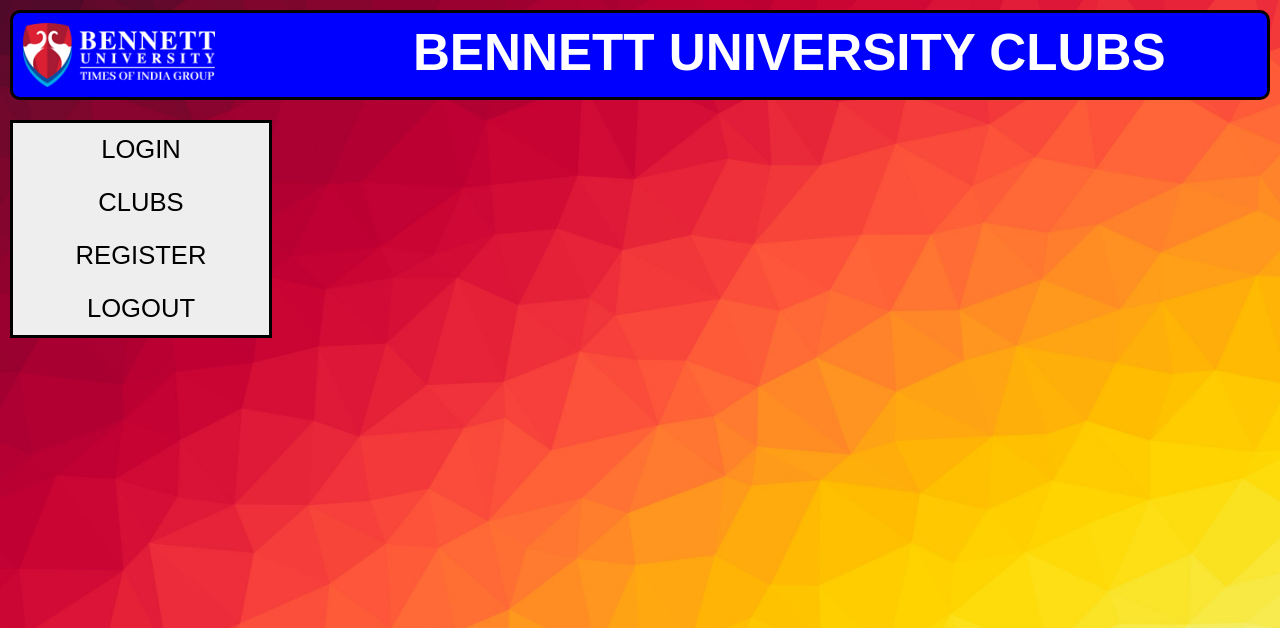
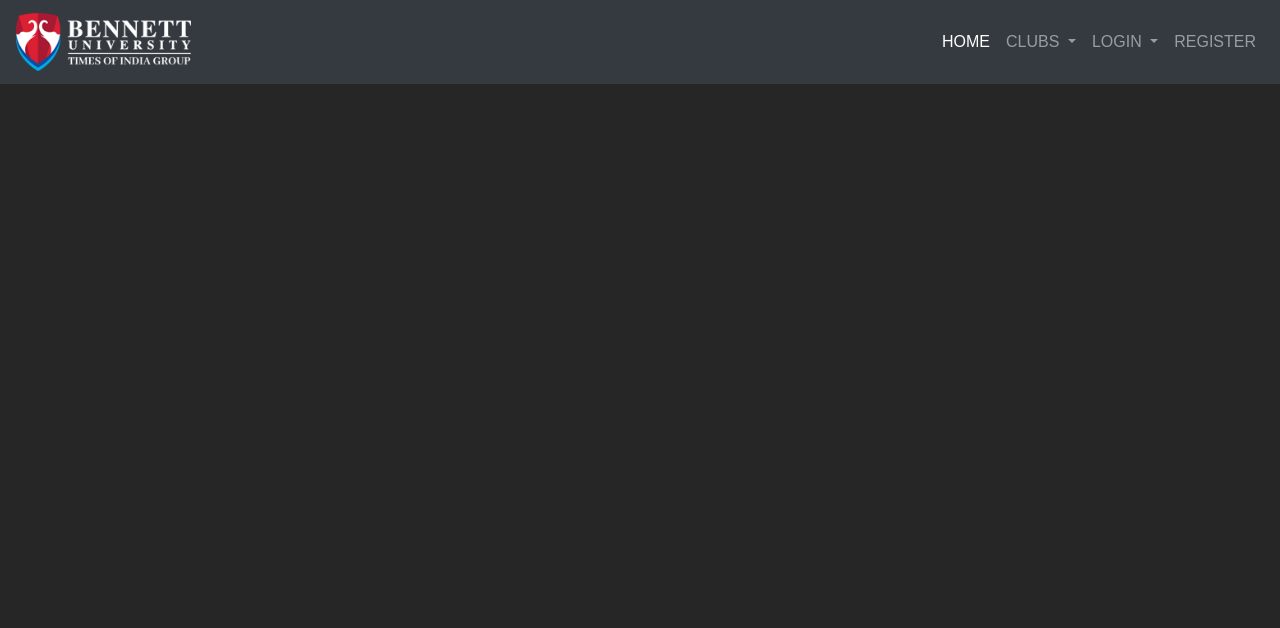
Before and after one commit to rithik-bh/unspammify, a Flask app: page /clubs/ in a window 1280 px wide. Shown: the top 628 px of the page. Run offline with Flask 2, Linux system fonts and the light colour scheme; some libraries are stand-ins or nearby versions.

Commit message:
Add files via upload
added requirements.txt
change block content to block body
added css (bootstrap responsive website)

```diff
--- a/database_init.txt
+++ b/database_init.txt
@@ -10,7 +10,6 @@
 );
 
 
-DROP TABLE IF EXISTS `club_descriptions`;
 CREATE TABLE IF NOT EXISTS `club_descriptions`
 (
   `Name` varchar(255) NOT NULL,
--- a/main.py
+++ b/main.py
@@ -109,25 +109,9 @@
     EVENT_IDS.extend(CLUBS[club[1]]['ids'])
     CLUBS[club[1]]['total-announcements'] += 1
 
-
-    # return CLUBS,EVENT_IDS
-
-# INTERESETED_EVENTS=[]
-
-# def getClubData(club_name):
-#     database = getDBConnection()
-#     cur = database.cursor()
-#     cur.execute("SELECT * FROM club_events WHERE URL_Name=%s",[club_name])
-#     res = cur.fetchall()
-#     database.close()
-#     cur.close()
-#     return res
-
-
-
 @app.route("/")
 def index():
-    return render_template('layout.html')
+    return render_template('layout.html',CLUBS=CLUBS)
 
 
 # logout all active users
@@ -342,6 +326,11 @@
     else:
         flash("You Need to Login Before Adding Events To Favourites",'error')
         return redirect('/login')
+
+@app.route('/admin/login')
+def login_admin():
+    return 'login admin here'
+
 
 @app.route('/clubs/<string:club_name>/events/remove-from-fav/<string:EventID>')
 def remove_from_favourite(club_name,EventID):
--- a/static/css/layout-style.css
+++ b/static/css/layout-style.css
@@ -1,109 +1,23 @@
-/* Media Queries: Tablet Landscape */
-@media screen and (max-width: 1060px) {
-  #primary {
-    width: 67%;
-  }
-  #secondary {
-    width: 30%;
-    margin-left: 3%;
-  }
+* {
+  padding: 0;
+  margin: 0;
+  font-family: sans-serif;
 }
-
-img {
-  width: 15vw;
-  height: auto;
+body {
+  background: #262626;
+  color: white;
 }
-/* Media Queries: Tabled Portrait */
-@media screen and (max-width: 768px) {
-  #primary {
-    width: 100%;
-  }
-  #secondary {
-    width: 100%;
-    margin: 0;
-    border: none;
-  }
+section.content {
+  padding-top: 100px;
+  align-content: center;
 }
-
-* {
-  font-size: 30px;
-  font-family: sans-serif;
-  margin: 0;
-  padding: 0;
+.card {
+  float: left;
+  border: 2px solid black;
+  border-radius: 20px;
+  padding: 10px;
+  margin: 10px;
 }
-
-.content {
+.card .card-body .card-title {
   color: black;
 }
-a {
-  text-decoration: none;
-}
-body {
-  background-image: url("/static/img/bg3.jpg");
-  background-size: cover;
-  background-repeat: no-repeat;
-  width: 100%;
-  height: 100%;
-}
-header * {
-  vertical-align: middle;
-}
-header h1 {
-  color: white;
-  font-size: 4vw;
-  width: 75%;
-  text-align: center;
-  padding: 5px;
-  float: right;
-  position: relative;
-  /* margin-top: -5%; */
-  /* vertical-align: middle; */
-  /* white-space: nowrap; */
-}
-
-header {
-  background-color: blue;
-  border-radius: 10px;
-  padding: 10px;
-  margin: 10px;
-  line-height: 50px;
-  height: auto;
-  border: 3px solid black;
-  overflow: auto;
-}
-.content {
-  width: 75%;
-  float: right;
-  margin: 10px;
-  border-radius: 5px;
-  padding: 10px;
-  height: auto;
-}
-
-.vertical-menu {
-  width: 20%;
-  height: auto;
-  margin: 10px;
-  float: left;
-  border: 3px solid black;
-  background-color: #eee;
-  overflow: auto;
-}
-ul {
-  list-style-type: none;
-}
-.vertical-menu a {
-  background-color: #eee; /* Grey background color */
-  color: black; /* Black text color */
-  display: block; /* Make the links appear below each other */
-  padding: 12px; /* Add some padding */
-  text-align: center;
-  text-decoration: none; /* Remove underline from links */
-}
-.vertical-menu ul li {
-  font-size: 2vw;
-}
-
-.vertical-menu a:hover {
-  background-color: #ccc; /* Dark grey background on mouse-over */
-}
--- a/templates/admin-login.html
+++ b/templates/admin-login.html
@@ -18,7 +18,7 @@
 <html>
 
 <body>
-    {% block content %}
+    {% block body %}
     <div class="box">
         <h2>Admin Login</h2>
         <form method="POST">
--- a/templates/clubs/clubs-add-event.html
+++ b/templates/clubs/clubs-add-event.html
@@ -11,7 +11,7 @@
 {% endblock %}
 
 <body>
-    {% block content %}
+    {% block body %}
     <link rel="stylesheet" type="text/css" href="/static/css/login-page-style.css">
     <div class="box">
         <h2>Add Event</h2>
--- a/templates/clubs/clubs-admin.html
+++ b/templates/clubs/clubs-admin.html
@@ -34,7 +34,7 @@
 <html>
 
 <body>
-    {% block content %}
+    {% block body %}
     <a href="/clubs/{{CLUBS[name_of_club]['endpoint']}}/admin/add">ADD NEW EVENT</a>
 
     {% if CLUBS[name_of_club]['total-announcements']!=0 %}
--- a/templates/clubs/clubs.html
+++ b/templates/clubs/clubs.html
@@ -12,24 +12,6 @@
 
 {% block style %}
 <style>
-    table,
-    td {
-        border: 1px solid black;
-        border-collapse: collapse;
-    }
-
-    td {
-        padding: 15px;
-        text-align: center;
-    }
-
-    li {
-        color: black !important;
-    }
-
-    table a {
-        color: black;
-    }
 </style>
 {% endblock %}
 
@@ -37,18 +19,19 @@
 </head>
 
 <body>
-    {% block content %}
+    {% block body %}
     <article>
-        <table>
-            {% for club in CLUBS %}
-            <tr>
-                <td><a href="/clubs/{{CLUBS[club]['endpoint']}}/home" target="_blank">{{ CLUBS[club]['name'] }}</a></td>
-                <td><a href="/clubs/{{CLUBS[club]['endpoint']}}/home">HOME</a></td>
-                <td><a href="/clubs/{{CLUBS[club]['endpoint']}}/events">EVENTS</a></td>
-                <td><a href="/clubs/{{CLUBS[club]['endpoint']}}/admin/login">ADMIN LOGIN</a></td>
-            </tr>
-            {% endfor %}
-        </table>
+        {% for club in CLUBS %}
+        <div class="card" style="width: 18rem;">
+            <div class="card-body">
+                <a href="/clubs/{{CLUBS[club]['endpoint']}}/home" target="_blank">
+                    <h5 class="card-title" style="color:black;"><b>{{ CLUBS[club]['name'] }}</b></h5>
+                </a>
+                <a href="/clubs/{{CLUBS[club]['endpoint']}}/events" class="card-link">EVENTS</a>
+                <a href="/clubs/{{CLUBS[club]['endpoint']}}/admin/login" class="card-link">ADMIN LOGIN</a>
+            </div>
+        </div>
+        {% endfor %}
     </article>
     {% endblock %}
 
--- a/templates/layout.html
+++ b/templates/layout.html
@@ -1,39 +1,25 @@
 <!DOCTYPE html>
 <html lang="en">
 
+<!-- {% block heading %}
+BENNETT UNIVERSITY
+{% endblock %} -->
+
 <head>
-    <meta name="viewport" content="width=device-width,initial-scale=1,maximum-scale=1,user-scalable=no">
-    <meta http-equiv="X-UA-Compatible" content="IE=edge,chrome=1">
-    <meta name="HandheldFriendly" content="true">
+    <!-- BOOTSTRAP LINKS -->
+    <link rel="stylesheet" href="https://stackpath.bootstrapcdn.com/bootstrap/4.3.1/css/bootstrap.min.css"
+        integrity="sha384-ggOyR0iXCbMQv3Xipma34MD+dH/1fQ784/j6cY/iJTQUOhcWr7x9JvoRxT2MZw1T" crossorigin="anonymous">
+    <script src="https://code.jquery.com/jquery-3.3.1.slim.min.js"
+        integrity="sha384-q8i/X+965DzO0rT7abK41JStQIAqVgRVzpbzo5smXKp4YfRvH+8abtTE1Pi6jizo"
+        crossorigin="anonymous"></script>
+    <script src="https://cdnjs.cloudflare.com/ajax/libs/popper.js/1.14.7/umd/popper.min.js"
+        integrity="sha384-UO2eT0CpHqdSJQ6hJty5KVphtPhzWj9WO1clHTMGa3JDZwrnQq4sF86dIHNDz0W1"
+        crossorigin="anonymous"></script>
+    <script src="https://stackpath.bootstrapcdn.com/bootstrap/4.3.1/js/bootstrap.min.js"
+        integrity="sha384-JjSmVgyd0p3pXB1rRibZUAYoIIy6OrQ6VrjIEaFf/nJGzIxFDsf4x0xIM+B07jRM"
+        crossorigin="anonymous"></script>
     {% block head %}
     <title>{% block title %}Bennett University {% endblock %}</title>
-    <style>
-        /* The alert message box */
-        .alert {
-            padding: 20px;
-            background-color: #f44336;
-            /* Red */
-            color: white;
-            margin-bottom: 15px;
-        }
-
-        /* The close button */
-        .closebtn {
-            margin-left: 15px;
-            color: white;
-            font-weight: bold;
-            float: right;
-            font-size: 22px;
-            line-height: 20px;
-            cursor: pointer;
-            transition: 0.3s;
-        }
-
-        /* When moving the mouse over the close button */
-        .closebtn:hover {
-            color: black;
-        }
-    </style>
     <link rel="stylesheet" type="text/css" href="{{ url_for('static',filename='css/layout-style.css') }}">
     {% endblock %}
 
@@ -43,7 +29,7 @@
     {% endblock %}
 </head>
 
-{% with messages = get_flashed_messages() %}
+<!-- {% with messages = get_flashed_messages() %}
 {% if messages %}
 {% for message in messages %}
 <div class="alert">
@@ -52,49 +38,57 @@
 </div>
 {% endfor %}
 {% endif %}
-{% endwith %}
+{% endwith %} -->
 
 <body>
-    <header>
-        <a href="/">
-            <img src="{{ url_for('static',filename='img/bennett-univ-logo.png') }}" alt="Bennett University Logo">
+    <nav class="navbar navbar-expand-lg navbar-dark bg-dark fixed-top">
+        <a class="navbar-brand" href="/"><img src="{{ url_for('static',filename='img/bennett-univ-logo.png') }}"
+                alt="Bennett University Logo" width="175">
         </a>
-        <h1>
-            {% block heading %}
-            BENNETT UNIVERSITY
-            {% endblock %}
-        </h1>
-    </header>
-    <section>
-        <div class="vertical-menu">
-            <nav>
-                <ul>
-                    <a href="/login">
-                        <li>LOGIN</li>
+        <button class="navbar-toggler" type="button" data-toggle="collapse" data-target="#navbarSupportedContent"
+            aria-controls="navbarSupportedContent" aria-expanded="false" aria-label="Toggle navigation">
+            <span class="navbar-toggler-icon"></span>
+        </button>
+        <div class="collapse navbar-collapse" id="navbarSupportedContent">
+            <ul class="navbar-nav ml-auto">
+                <li class="nav-item active">
+                    <a class="nav-link" href="/">HOME<span class="sr-only">(current)</span></a>
+                </li>
+                <li class="nav-item dropdown">
+                    <a class="nav-link dropdown-toggle" href="#" id="navbarDropdown" role="button"
+                        data-toggle="dropdown" aria-haspopup="true" aria-expanded="false">
+                        CLUBS
                     </a>
-                    <a href="/clubs">
-                        <li>CLUBS</li>
+                    <div class="dropdown-menu" aria-labelledby="navbarDropdown">
+                        <a class="dropdown-item" href="/clubs">CLUBS</a>
+                        <div class="dropdown-divider"></div>
+                        {% for club in CLUBS %}
+                        <a class="dropdown-item" href="/clubs/{{club}}/home">{{ CLUBS[club]['name'] }}</a>
+                        {% endfor %}
+                    </div>
+                </li>
+                <li class="nav-item dropdown">
+                    <a class="nav-link dropdown-toggle" href="#" id="navbarDropdown" role="button"
+                        data-toggle="dropdown" aria-haspopup="true" aria-expanded="false">
+                        LOGIN
                     </a>
-                    <a href="/register">
-                        <li>REGISTER</li>
-                    </a>
-                    <a href="/logout">
-                        <li>LOGOUT</li>
-                    </a>
-                </ul>
+                    <div class="dropdown-menu" aria-labelledby="navbarDropdown">
+                        <a class="dropdown-item" href="/login">USER</a>
+                        <a class="dropdown-item" href="/admin/login">CLUB ADMIN</a>
+                    </div>
+                </li>
+                <li class="nav-item">
+                    <a class="nav-link" href="/register">REGISTER</a>
+                </li>
 
-            </nav>
+            </ul>
         </div>
-    </section>
-    {% block body %}
+    </nav>
 
     <section class="content">
-        {% block content %}
+        {% block body %}
         {% endblock %}
     </section>
-
-
-    {% endblock %}
 
 </body>
 
--- a/templates/logged-in-homepage.html
+++ b/templates/logged-in-homepage.html
@@ -12,7 +12,7 @@
 {% block style %}
 <style>
     a {
-        color: black;
+        color: white;
     }
 
     table,
@@ -26,6 +26,7 @@
     td {
         padding: 15px;
         text-align: center;
+        color: white;
     }
 </style>
 {% endblock %}
@@ -36,7 +37,7 @@
 <html>
 
 <body>
-    {% block content %}
+    {% block body %}
 
     {% if length>0 %}
     <h1>INTERESETED EVENTS</h1>
--- a/templates/login-page.html
+++ b/templates/login-page.html
@@ -18,7 +18,7 @@
 <html>
 
 <body>
-    {% block content %}
+    {% block body %}
     <div class="box">
         <h2>Login</h2>
         <form method="POST" action="{{ url_for('login') }}">
--- a/templates/register-page.html
+++ b/templates/register-page.html
@@ -18,9 +18,9 @@
 <html>
 
 <body>
-    {% block content %}
+    {% block body %}
     <div class="box">
-        <h2>Register</h2>
+        <h2>Register New User</h2>
         <form method="POST">
             <div class="inputBox">
                 {{ form.first_name.label }}
```
Also changed, not shown: requirements.txt (added, +7 -0 lines).
